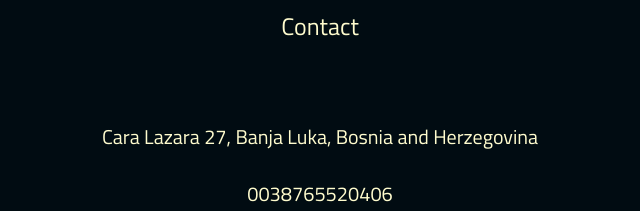
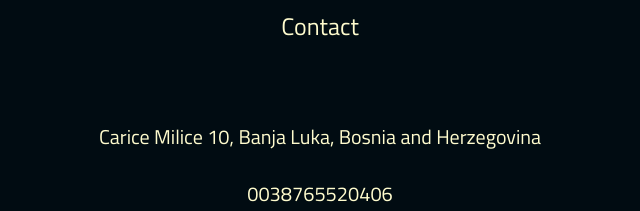
Before and after one commit to JoXuS81/Colosseum, a plain HTML site: page index.html in a window 1280 px wide. Shown: the part 6052-6263 px from the top of the page, 320-960 px from the left. Drawn offline with nearby package versions, Linux system fonts and the light colour scheme.

Commit message:
Update index.html
Change Address.

```diff
--- a/index.html
+++ b/index.html
@@ -464,7 +464,7 @@ TABLE OF CONTENTS
                     Contact
                 </h4>
                 <h5 class = "text-center address">
-                    Cara Lazara 27, Banja Luka, Bosnia and Herzegovina
+                    Carice Milice 10, Banja Luka, Bosnia and Herzegovina
                 </h5>
                 <h5 class = "text-center phone">
                     0038765520406
```
